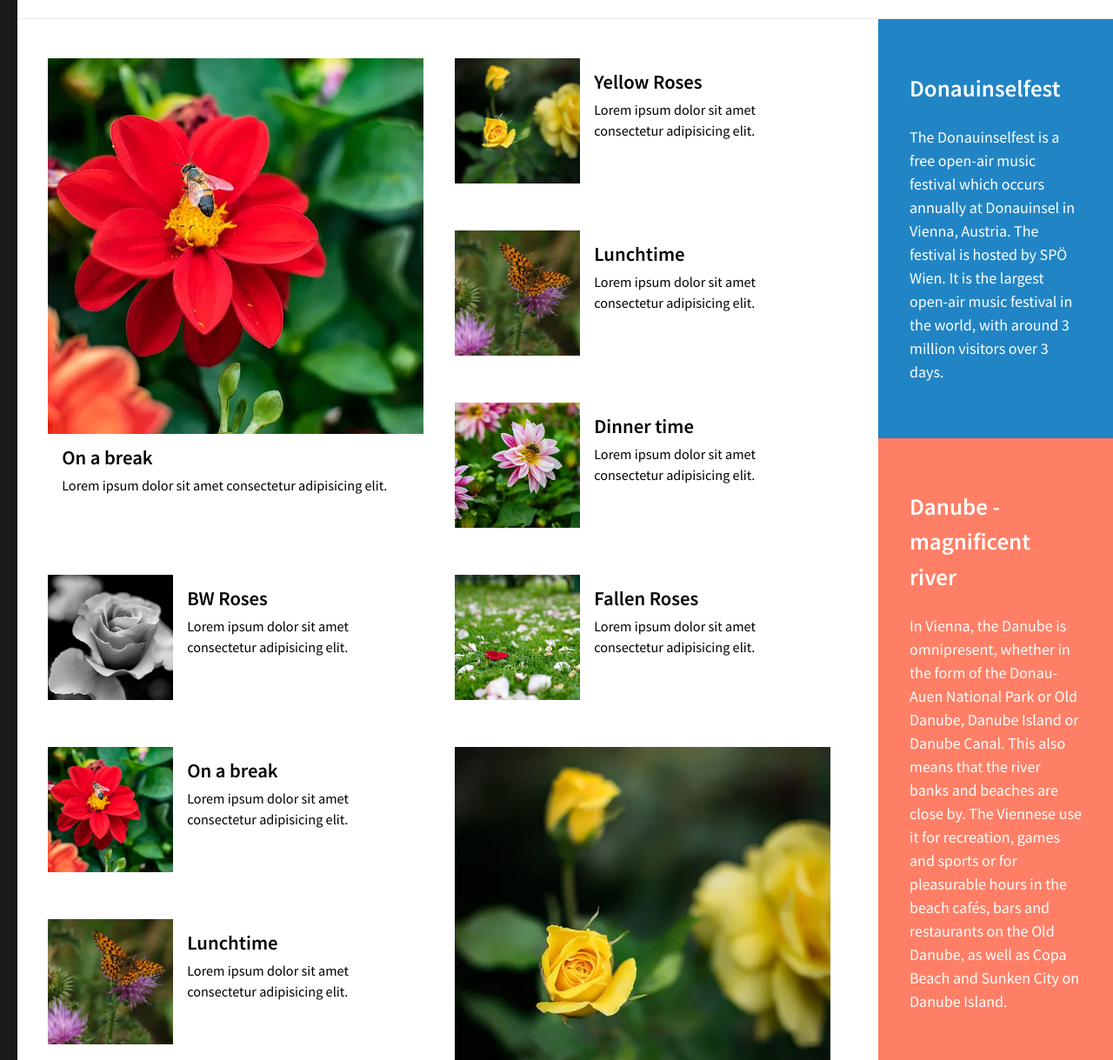
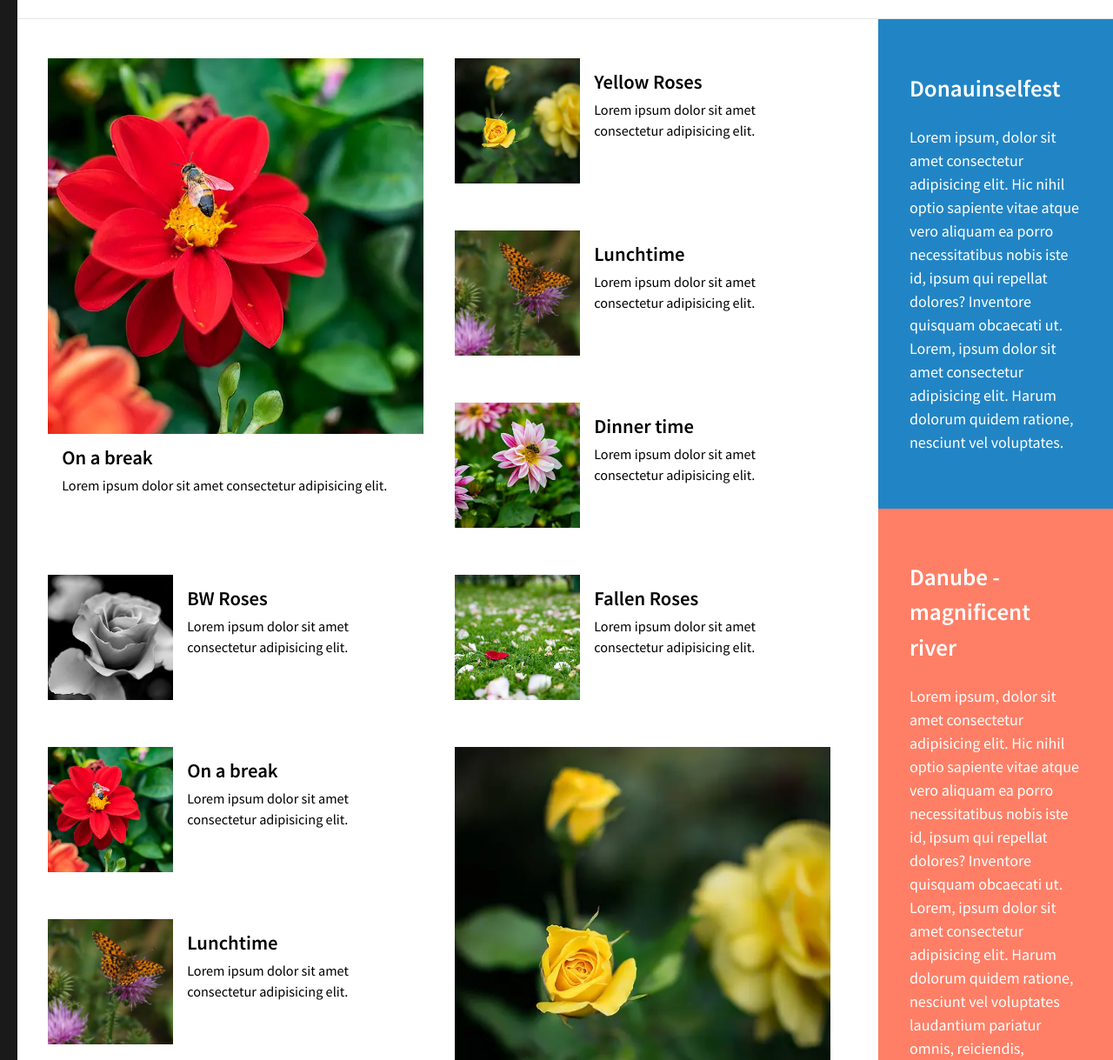
Before and after one commit to Gorky1985/grid-based-website-ver1, a plain HTML site: page index.html in a window 1280 px wide. Shown: the part 81-1300 px from the top of the page at 87% size. Drawn offline with Linux system fonts and the light colour scheme.

Commit message:
text edited

```diff
--- a/index.html
+++ b/index.html
@@ -176,21 +176,22 @@
       <aside class="twin">
         <h2 class="content-title">Donauinselfest</h2>
         <p>
-          The Donauinselfest is a free open-air music festival which occurs
-          annually at Donauinsel in Vienna, Austria. The festival is hosted by
-          SPÖ Wien. It is the largest open-air music festival in the world, with
-          around 3 million visitors over 3 days.
+          Lorem ipsum, dolor sit amet consectetur adipisicing elit. Hic nihil
+          optio sapiente vitae atque vero aliquam ea porro necessitatibus nobis
+          iste id, ipsum qui repellat dolores? Inventore quisquam obcaecati ut.
+          Lorem, ipsum dolor sit amet consectetur adipisicing elit. Harum
+          dolorum quidem ratione, nesciunt vel voluptates.
         </p>
       </aside>
       <aside class="twin">
         <h2 class="content-title">Danube - magnificent river</h2>
         <p>
-          In Vienna, the Danube is omnipresent, whether in the form of the
-          Donau-Auen National Park or Old Danube, Danube Island or Danube Canal.
-          This also means that the river banks and beaches are close by. The
-          Viennese use it for recreation, games and sports or for pleasurable
-          hours in the beach cafés, bars and restaurants on the Old Danube, as
-          well as Copa Beach and Sunken City on Danube Island.
+          Lorem ipsum, dolor sit amet consectetur adipisicing elit. Hic nihil
+          optio sapiente vitae atque vero aliquam ea porro necessitatibus nobis
+          iste id, ipsum qui repellat dolores? Inventore quisquam obcaecati ut.
+          Lorem, ipsum dolor sit amet consectetur adipisicing elit. Harum
+          dolorum quidem ratione, nesciunt vel voluptates laudantium pariatur
+          omnis, reiciendis, corrupti.
         </p>
       </aside>
     </section>
@@ -206,8 +207,11 @@
       </aside>
       <aside>
         For more information, visit
-        <a href="https://www.wien.info/en" target="_blank" rel="nofollow"
-          >Vienna Info</a
+        <a
+          href="https://gorky1985.github.io/my-portfolio"
+          target="_blank"
+          rel="nofollow"
+          >My POrtfolio</a
         >
       </aside>
     </footer>
```
